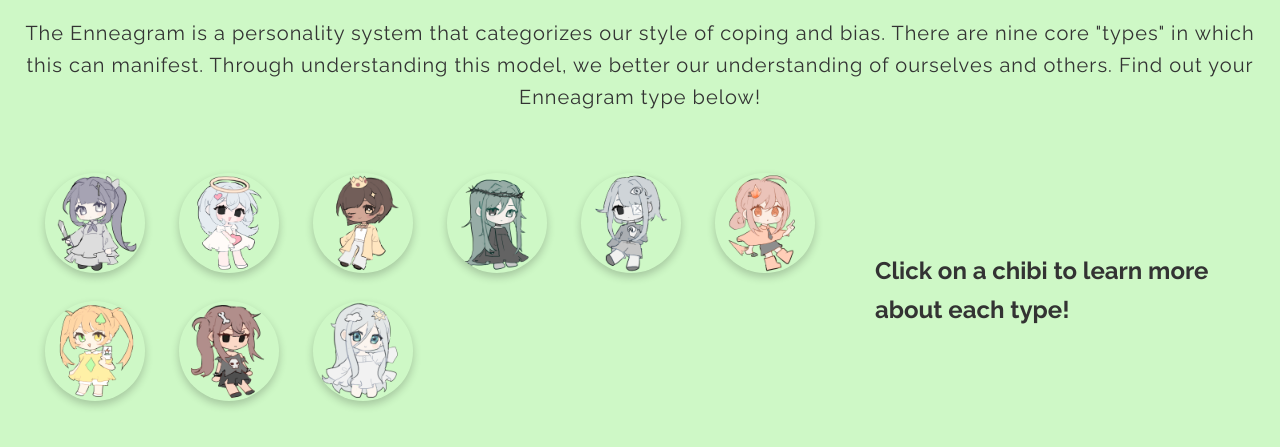
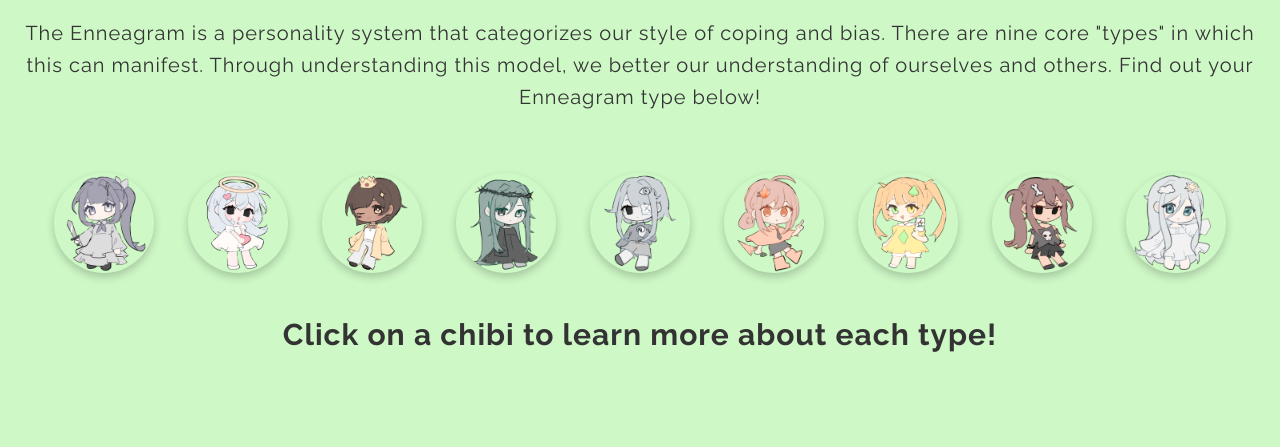
Before and after one commit to Matcha-enneagram/Matcha-enneagram.github.io, a plain HTML site: page index.html in a window 1280 px wide. Shown: the part 419-866 px from the top of the page. After the commit the page ends 800 px from the top, so only its background shows below. Drawn offline with Linux system fonts and the light colour scheme.

Commit message:
fit class chibi-text in a line of its own

```diff
--- a/index.html
+++ b/index.html
@@ -42,8 +42,8 @@
             <li><a href='#'><img src="chibi/type8.png"></a></li>
             <li><a href='#'><img src="chibi/type9.png"></a></li>
         </ul>
-        <div class="chibi-text">
-            <h2>Click on a chibi to learn more about each type!</h2>
     </div>
+    <div class="chibi-text">
+        <h2>Click on a chibi to learn more about each type!</h2>
 </body>
 </html>
--- a/styles.css
+++ b/styles.css
@@ -113,3 +113,13 @@ nav ul li a{
     outline: none;
     box-shadow: 0 8px 16px rgba(0, 0, 0, 0.3);
 }
+
+.chibi-text{
+    font-size: 20px;
+    font-family: "Raleway", sans-serif;
+    margin-top: 10px;
+    color: #333;
+    text-align: center;
+    letter-spacing: 1px;
+    font-weight: 700;
+}
```
